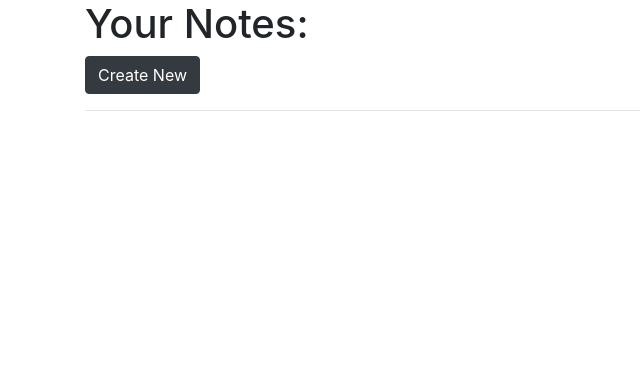
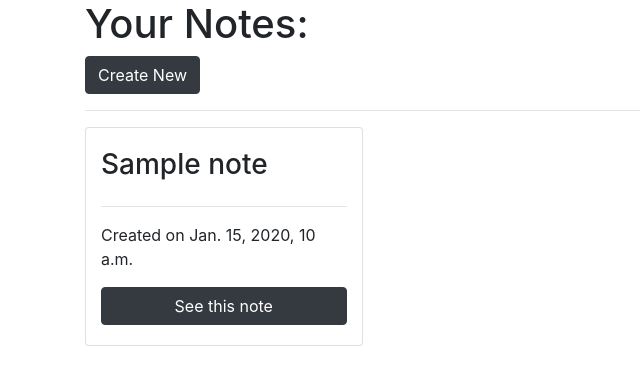
Before and after one commit to kimlimjustin/notes, a Django app: page / in a window 1280 px wide. Shown: the part 56-441 px from the top of the page, without its empty margins (0-640 px from the left). Run offline with Django 3.2, Linux system fonts and the light colour scheme; a user stored in the database is signed in; tables that the repository leaves empty hold one stand-in row (values such as "Sample post"); some libraries are stand-ins or nearby versions; some web fonts are replaced.

Commit message:
All done

```diff
--- a/index/static/style.css
+++ b/index/static/style.css
@@ -28,3 +28,6 @@
 .add-note{
 	margin-top: 20px;
 }
+.card{
+	padding: 20px;
+}
--- a/index/templates/index.html
+++ b/index/templates/index.html
@@ -15,6 +15,14 @@
 			<h3>You have no notes left, Create one!</h3>
 			<a href="{% url 'create' %}" class="btn btn-dark">Create</a>
 		{% endif %}
+		{% for note in notes %}
+		<div class="col-sm-3 card">
+			<h3>{{note.title}}</h3>
+			<hr>
+			<p>Created on {{note.timestamp}}</p>
+			<a href="{% url 'note' note.pk %}" class="btn btn-dark">See this note</a>
+		</div>
+		{% endfor %}
 	{% endif %}
 </div>
 {% endblock %}
--- a/index/views.py
+++ b/index/views.py
@@ -73,4 +73,18 @@ def create(request):
 		return render(request, "create.html")
 
 def note(request, id):
-	return HttpResponse(id)
+	note = Note.objects.filter(pk = id)
+	if note.count() == 0 or not request.user.is_authenticated:
+		return render(request, "error.html")
+	note = note[0]
+	if note.creator != request.user:
+		return render(request, "error.html")
+	if request.method == "POST":
+		this_note = Note.objects.get(pk = id)
+		this_note.title = request.POST["title"]
+		this_note.note = request.POST["note"]
+		this_note.save()
+		return HttpResponseRedirect(reverse('index'))
+	return render(request, "note.html", {
+		"note": note
+		})
```
Also changed, not shown: index/templates/error.html (added, +7 -0 lines), index/templates/note.html (added, +19 -0 lines), db.sqlite3.
